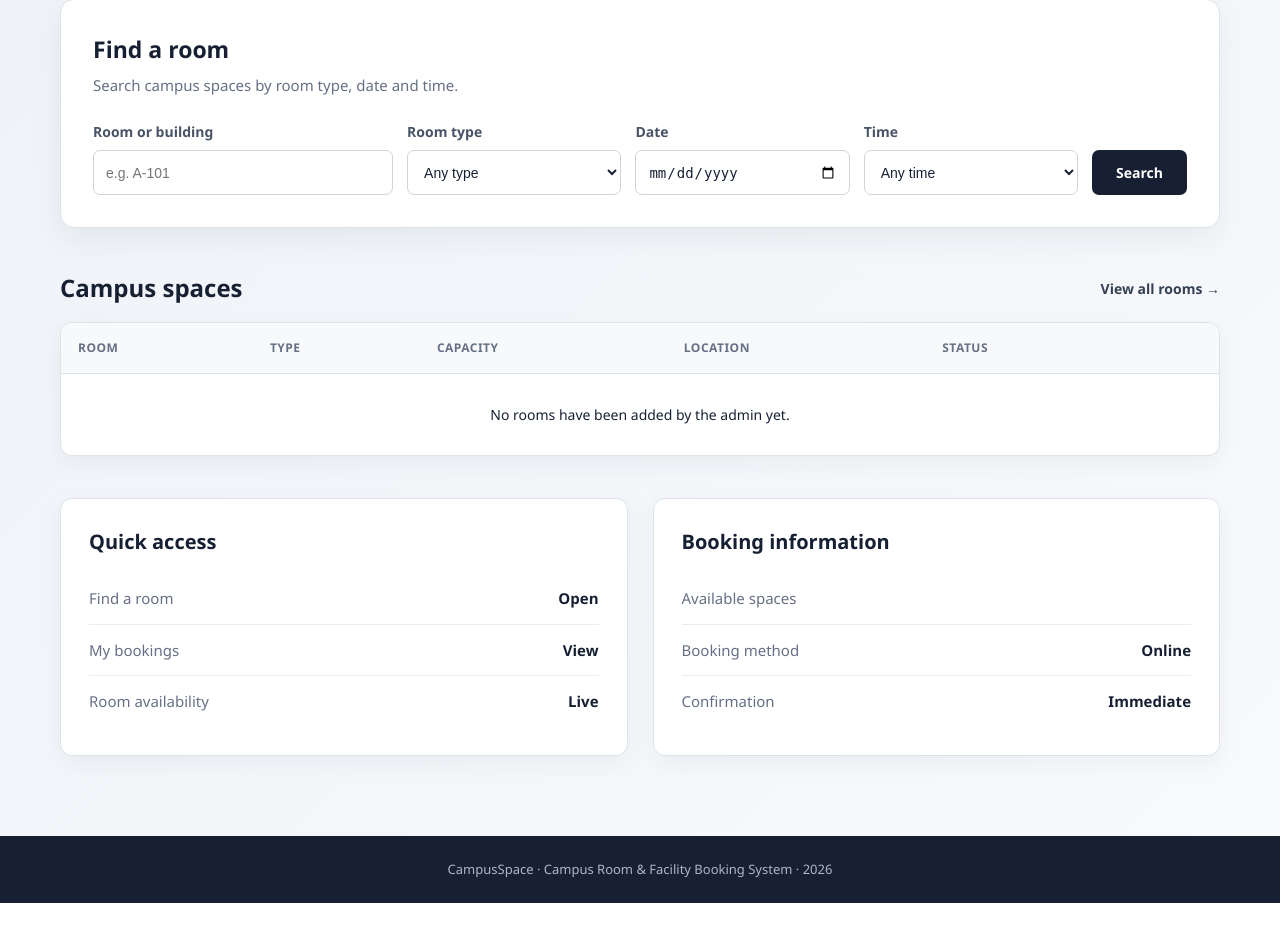
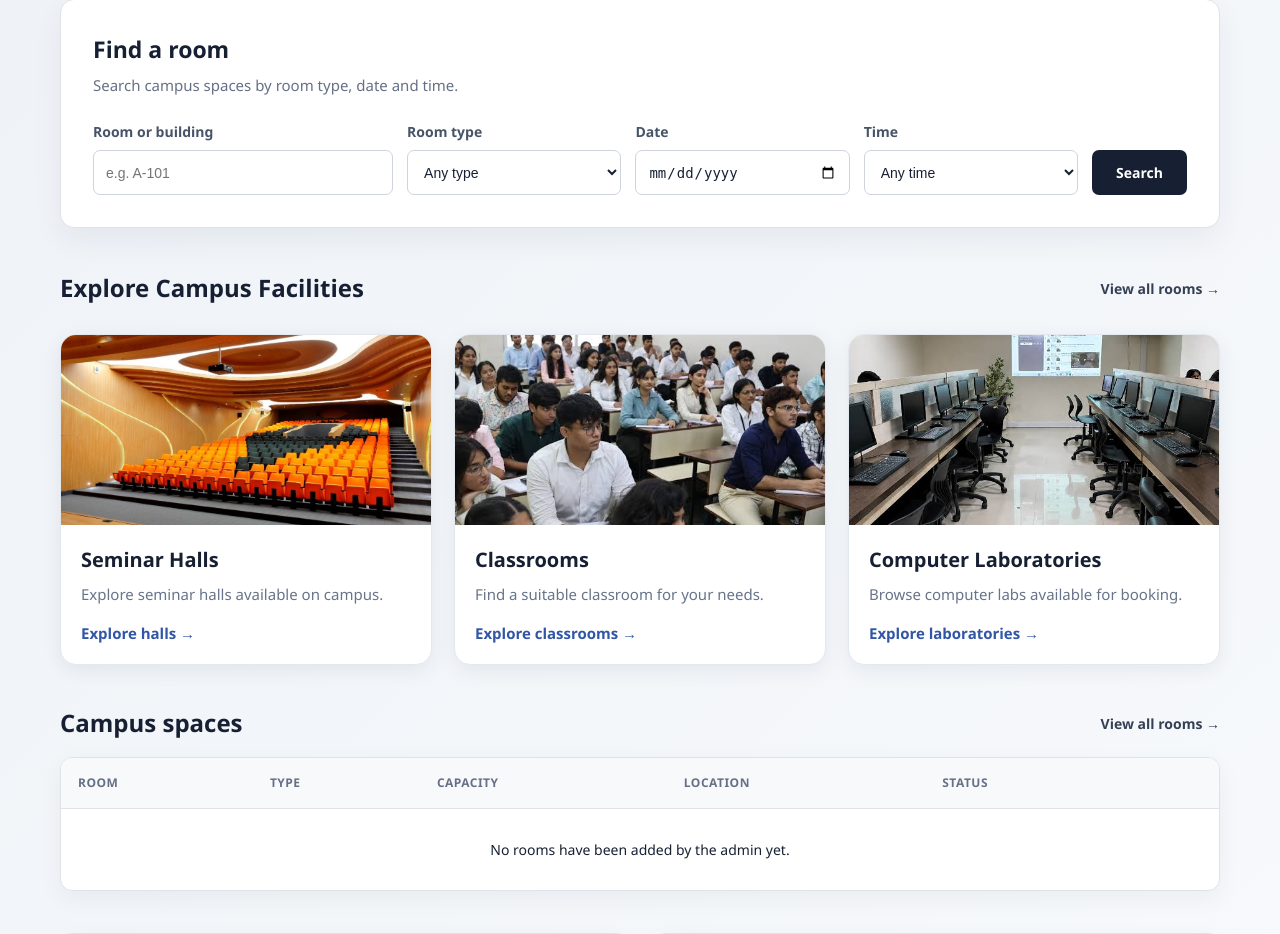
Before and after one commit to prayagbansode07/CampusSpace, a Flask app: page / in a window 1280 px wide. Shown: the part 236-1170 px from the top of the page. Before the commit the page ends 1139 px from the top, so only its background shows below. Run offline with Flask 3, Linux system fonts and the light colour scheme; data that the repository does not hold is empty.

Commit message:
Add category room cards and photos

```diff
--- a/templates/index.html
+++ b/templates/index.html
@@ -10,7 +10,6 @@
     <title>CampusSpace | Campus Room Booking</title>
 
     <style>
-
         * {
             margin: 0;
             padding: 0;
@@ -135,7 +134,7 @@
             margin-bottom: 7px;
         }
 
-        .search-panel > p {
+        .search-panel>p {
             color: #667085;
             font-size: 15px;
             margin-bottom: 25px;
@@ -458,6 +457,75 @@
 
         }
 
+        /* Facility category cards */
+        .category-grid {
+            display: grid;
+            grid-template-columns: repeat(3, minmax(0, 1fr));
+            gap: 22px;
+            margin: 28px 0 40px;
+        }
+
+        .category-card {
+            display: block;
+            overflow: hidden;
+            background: #ffffff;
+            border: 1px solid #e2e8f0;
+            border-radius: 16px;
+            text-decoration: none;
+            color: #172033;
+            box-shadow: 0 6px 20px rgba(16, 28, 53, 0.07);
+            transition: transform 0.2s ease, box-shadow 0.2s ease;
+        }
+
+        .category-card:hover {
+            transform: translateY(-4px);
+            box-shadow: 0 12px 28px rgba(16, 28, 53, 0.13);
+        }
+
+        .category-image {
+            display: block;
+            width: 100%;
+            height: 190px;
+            object-fit: cover;
+        }
+
+        .category-card-content {
+            padding: 20px;
+        }
+
+        .category-card h3 {
+            margin: 0 0 8px;
+            font-size: 20px;
+        }
+
+        .category-card p {
+            margin: 0;
+            color: #68748a;
+            line-height: 1.5;
+        }
+
+        .category-link {
+            display: inline-block;
+            margin-top: 16px;
+            color: #3156a6;
+            font-weight: 700;
+        }
+
+        @media (max-width: 760px) {
+            .category-grid {
+                grid-template-columns: repeat(2, minmax(0, 1fr));
+            }
+        }
+
+        @media (max-width: 520px) {
+            .category-grid {
+                grid-template-columns: 1fr;
+            }
+
+            .category-image {
+                height: 210px;
+            }
+        }
     </style>
 
 </head>
@@ -571,9 +639,7 @@
                         Room or building
                     </label>
 
-                <input
-                    type="text"
-                    placeholder="e.g. A-101">
+                    <input type="text" placeholder="e.g. A-101">
 
                 </div>
 
@@ -675,9 +741,7 @@
                 </div>
 
 
-            <a
-                href="/find-room"
-                class="search-button"
+                <a href="/find-room" class="search-button"
                     style="display:flex;align-items:center;justify-content:center;text-decoration:none;">
 
                     Search
@@ -690,6 +754,52 @@
 
 
         <!-- ROOMS -->
+
+        <!-- FACILITY CATEGORIES -->
+
+        <section class="categories-section">
+
+            <div class="section-heading">
+                <h2>Explore Campus Facilities</h2>
+                <a href="/find-room">View all rooms →</a>
+            </div>
+
+            <div class="category-grid">
+
+                <a class="category-card" href="/category/Seminar%20Hall">
+                    <img class="category-image" src="{{ url_for('static', filename='images/seminar-hall.jpeg') }}"
+                        alt="Seminar hall">
+                    <div class="category-card-content">
+                        <h3>Seminar Halls</h3>
+                        <p>Explore seminar halls available on campus.</p>
+                        <span class="category-link">Explore halls →</span>
+                    </div>
+                </a>
+
+                <a class="category-card" href="/category/Classroom">
+                    <img class="category-image" src="{{ url_for('static', filename='images/classroom.jpg') }}"
+                        alt="Classroom">
+                    <div class="category-card-content">
+                        <h3>Classrooms</h3>
+                        <p>Find a suitable classroom for your needs.</p>
+                        <span class="category-link">Explore classrooms →</span>
+                    </div>
+                </a>
+
+                <a class="category-card" href="/category/Computer%20Laboratory">
+                    <img class="category-image" src="{{ url_for('static', filename='images/computer-lab.jpg') }}"
+                        alt="Computer laboratory">
+                    <div class="category-card-content">
+                        <h3>Computer Laboratories</h3>
+                        <p>Browse computer labs available for booking.</p>
+                        <span class="category-link">Explore laboratories →</span>
+                    </div>
+                </a>
+
+            </div>
+
+        </section>
+
 
         <section>
 
@@ -768,9 +878,7 @@
                         </td>
 
                         <td>
-                        <a
-                            href="/book-room?room_id={{ room['id'] }}"
-                            class="book-button">
+                            <a href="/book-room?room_id={{ room['id'] }}" class="book-button">
                                 Book
                             </a>
                         </td>
@@ -806,10 +914,7 @@
                         Find a room
                     </span>
 
-                <a
-                    href="/find-room"
-                    class="info-value"
-                    style="color:#172033; text-decoration:none;">
+                    <a href="/find-room" class="info-value" style="color:#172033; text-decoration:none;">
 
                         Open
 
@@ -824,10 +929,7 @@
                         My bookings
                     </span>
 
-                <a
-                    href="/my-bookings"
-                    class="info-value"
-                    style="color:#172033; text-decoration:none;">
+                    <a href="/my-bookings" class="info-value" style="color:#172033; text-decoration:none;">
 
                         View
 
```
Also changed, not shown: app_postgres.py (+28 -0 lines), templates/category_rooms.html (added, +150 -0 lines), static/images/classroom.jpg (added), static/images/computer-lab.jpg (added), static/images/seminar-hall.jpeg (added). Lines whose indentation alone changed are shown as unchanged.
